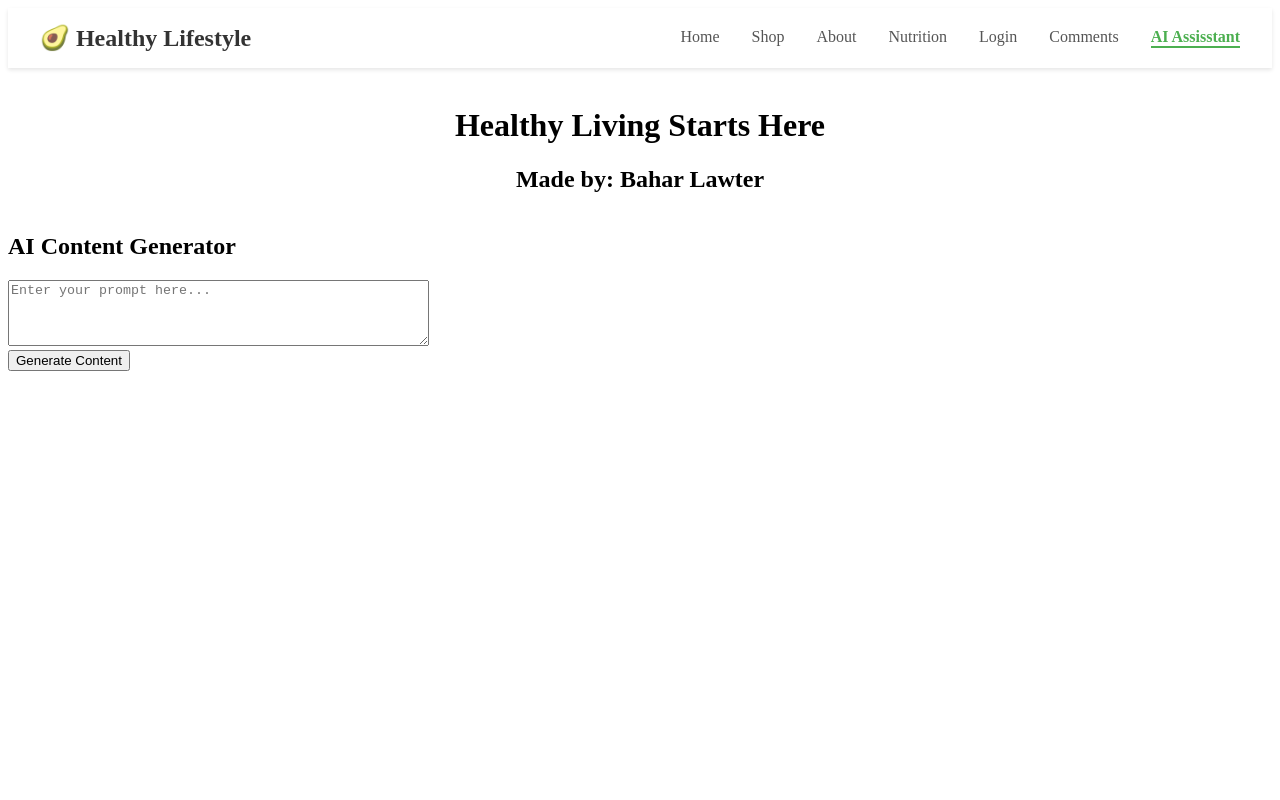
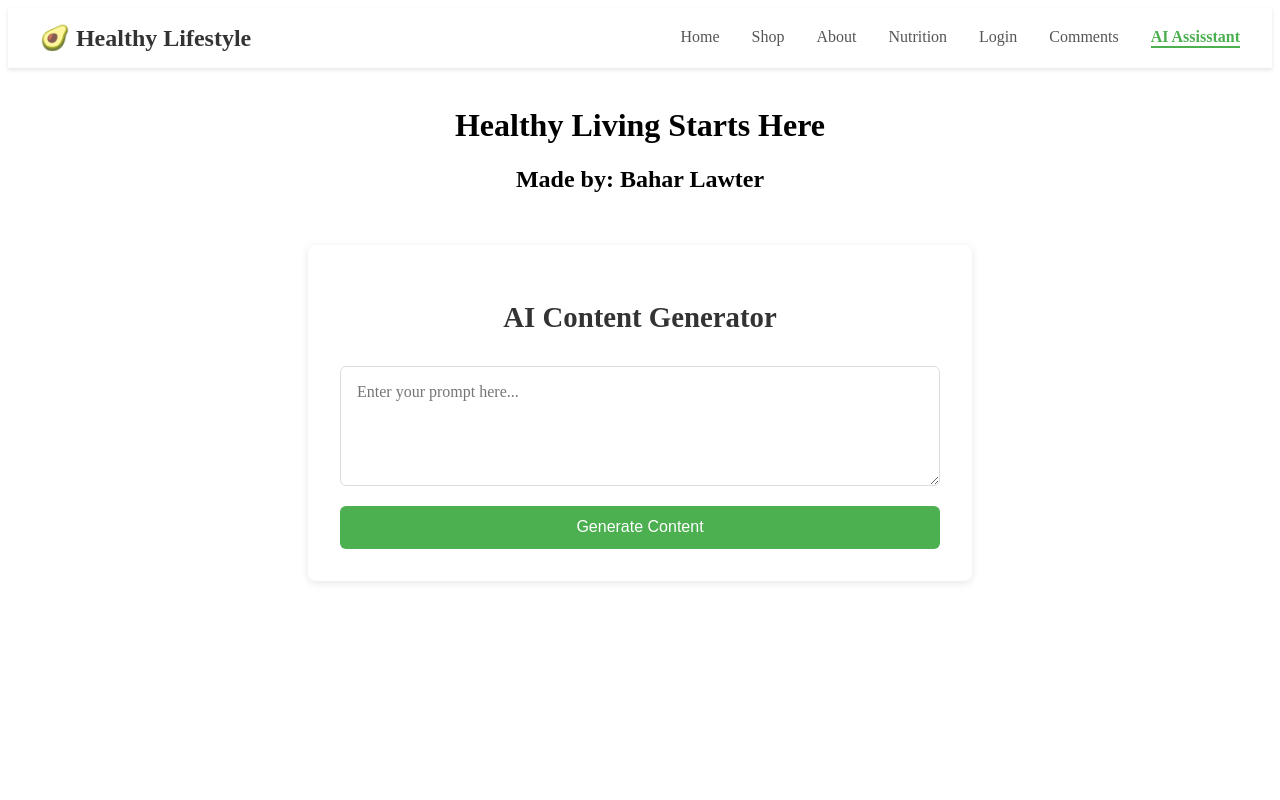
Before and after one commit to baharlawter/Health_Lifestyle_App, a React (Vite) app in the folder FrontEnd/: page /gemini in a window 1280 px wide. Shown: the top 800 px of the page. Built offline with nearby package versions, Linux system fonts and the light colour scheme.

Commit message:
added css stying for Gemini.css and AI is workig so far as it should be

```diff
--- /dev/null
+++ b/FrontEnd/src/components/Gemini/Gemini.css
@@ -0,0 +1,90 @@
+.gemini-container {
+  max-width: 600px;
+  margin: 2rem auto;
+  padding: 2rem;
+  background: #ffffff;
+  border-radius: 8px;
+  box-shadow: 0 2px 8px rgba(0, 0, 0, 0.1);
+}
+
+.gemini-container h2 {
+  color: #333;
+  text-align: center;
+  margin-bottom: 2rem;
+  font-size: 1.8rem;
+}
+
+.gemini-container textarea {
+  width: 100%;
+  min-height: 120px;
+  padding: 1rem;
+  border: 1px solid #ddd;
+  border-radius: 6px;
+  font-size: 1rem;
+  font-family: inherit;
+  resize: vertical;
+  box-sizing: border-box;
+}
+
+.gemini-container textarea:focus {
+  outline: none;
+  border-color: #4caf50;
+}
+
+.gemini-container br {
+  display: none;
+}
+
+.gemini-container button {
+  width: 100%;
+  margin-top: 1rem;
+  padding: 0.8rem;
+  background: #4caf50;
+  color: white;
+  border: none;
+  border-radius: 6px;
+  font-size: 1rem;
+  cursor: pointer;
+}
+
+.gemini-container button:hover:not(:disabled) {
+  background: #45a049;
+}
+
+.gemini-container button:disabled {
+  background: #ccc;
+  cursor: not-allowed;
+}
+
+.response {
+  margin-top: 2rem;
+  padding: 1rem;
+  background: #f9f9f9;
+  border: 1px solid #e0e0e0;
+  border-radius: 6px;
+}
+
+.response h3 {
+  margin: 0 0 1rem 0;
+  color: #333;
+  font-size: 1.1rem;
+}
+
+.response p {
+  margin: 0;
+  line-height: 1.5;
+  color: #555;
+  white-space: pre-wrap;
+}
+
+/* Mobile responsive */
+@media (max-width: 768px) {
+  .gemini-container {
+    margin: 1rem;
+    padding: 1rem;
+  }
+
+  .gemini-container h2 {
+    font-size: 1.5rem;
+  }
+}
--- a/FrontEnd/src/components/Gemini/Gemini.jsx
+++ b/FrontEnd/src/components/Gemini/Gemini.jsx
@@ -1,5 +1,5 @@
 import React, { useState } from "react";
-
+import "./Gemini.css";
 function Gemini() {
   const [prompt, setPrompt] = useState("");
   const [response, setResponse] = useState("");
```
Also changed, not shown: 1 other file (tests, documents, lock files or other folders).
